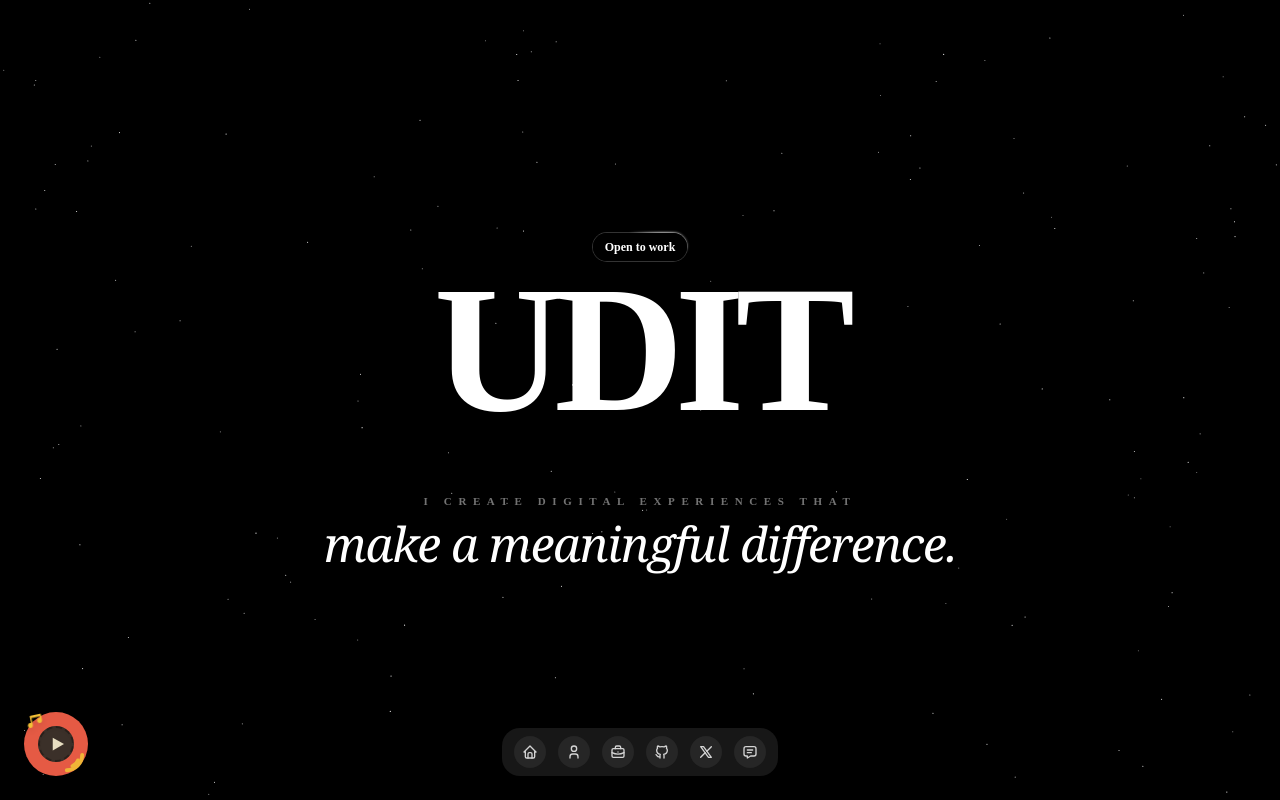
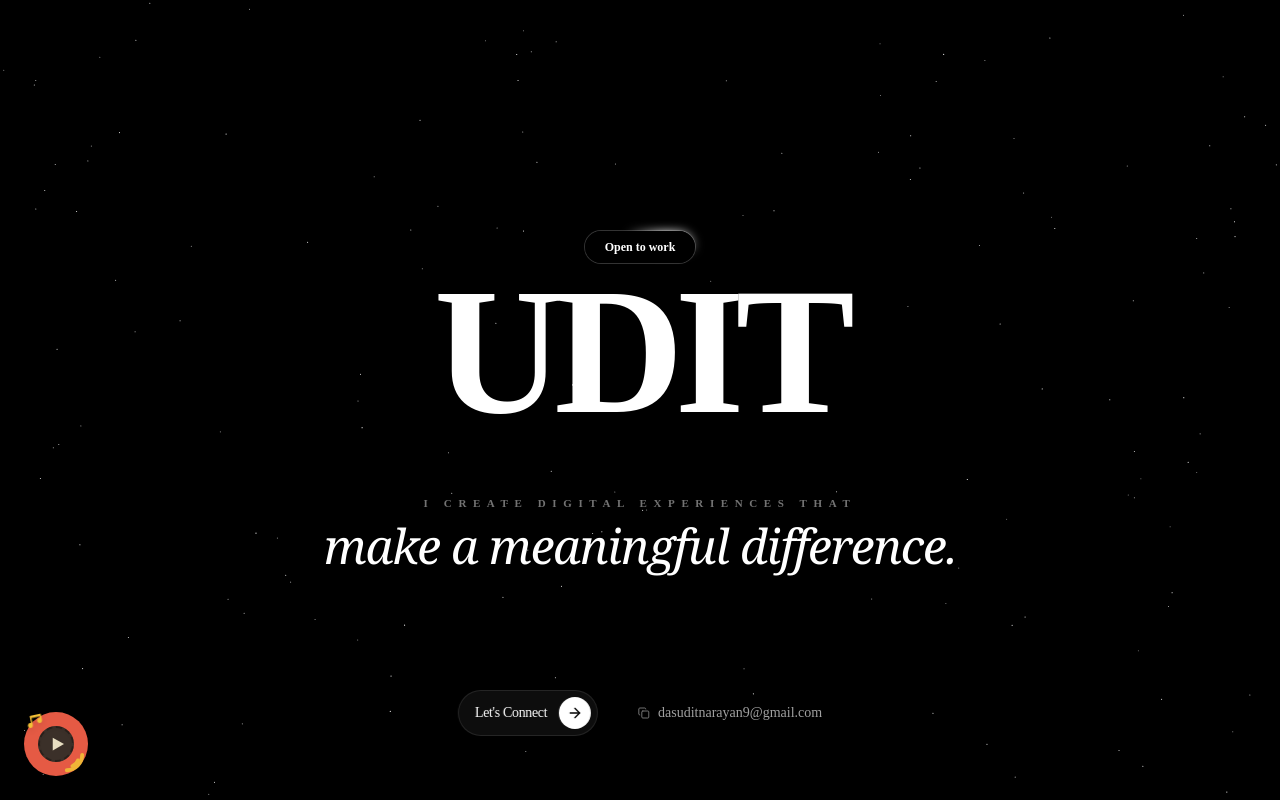
Before and after one commit to uditnarayanDas/Personal-portfolio, a Next.js app: page / in a window 1280 px wide. Built offline with nearby package versions, Linux system fonts and the light colour scheme.

Commit message:
UI changes

```diff
--- a/src/app/layout.tsx
+++ b/src/app/layout.tsx
@@ -2,7 +2,7 @@ import type { Metadata } from "next";
 import { Geist, Geist_Mono, Instrument_Serif } from "next/font/google";
 import "./globals.css";
 import { MusicPlayer } from "@/components/music-player";
-import { Navbar } from "@/components/navbar";
+import { ConnectSection } from "@/components/connect-section";
 
 const geistSans = Geist({
   variable: "--font-geist-sans",
@@ -38,7 +38,7 @@ export default function RootLayout({
       <body className="min-h-full flex flex-col font-sans">
         {children}
         <MusicPlayer />
-        <Navbar />
+        <ConnectSection />
       </body>
     </html>
   );
--- a/src/app/page.tsx
+++ b/src/app/page.tsx
@@ -11,28 +11,6 @@ export default function Home() {
   return (
     <main className="min-h-screen bg-black w-full overflow-hidden selection:bg-white selection:text-black font-sans relative">
 
-      {/* Top Left: Location Block
-          <div className="absolute top-6 left-6 md:top-10 md:left-10 z-30 flex flex-col items-center space-y-1 group transition-opacity hover:opacity-80 translate-y-1 md:translate-y-0 max-w-[70px] md:max-w-none">
-            <div className="flex h-6 w-6 md:h-9 md:w-9 items-center justify-center rounded-full border border-white/5 bg-white/5 text-green-500 shadow-lg backdrop-blur-sm">
-              <MapPin className="h-3 w-3 md:h-4.5 md:w-4.5" />
-            </div>
-            <div className="flex flex-col items-center text-center">
-              <span className="text-[7px] md:text-[10px] font-bold uppercase tracking-tight text-neutral-500">Based On</span>
-              <span className="text-[10px] md:text-sm font-bold tracking-tighter text-white uppercase leading-none">Odisha</span>
-            </div>
-          </div>
-
-          {/* Top Right: Role Block *
-          <div className="absolute top-6 right-6 md:top-10 md:right-10 z-30 flex flex-col items-center space-y-1 group transition-opacity hover:opacity-80 text-center translate-y-1 md:translate-y-0 max-w-[70px] md:max-w-none">
-            <div className="flex h-6 w-6 md:h-9 md:w-9 items-center justify-center rounded-full border border-white/5 bg-white/5 text-blue-500 shadow-lg backdrop-blur-sm">
-              <Layers className="h-3 w-3 md:h-4.5 md:w-4.5" />
-            </div>
-            <div className="flex flex-col items-center text-center">
-              <span className="text-[10px] md:text-sm font-bold tracking-tighter text-white uppercase leading-none">Fullstack</span>
-              <span className="text-[8px] md:text-xs font-bold uppercase tracking-tight text-neutral-500 leading-none">ML Engineer</span>
-            </div>
-          </div> */}
-
       <div className="relative z-20 flex h-screen w-full flex-col items-center justify-center px-6 text-center space-y-16 md:space-y-24">
 
         {/* Top Badge (Say Hi) */}
@@ -45,7 +23,7 @@ export default function Home() {
           <HoverBorderGradient
             containerClassName="rounded-full"
             as="button"
-            className="bg-black text-[10px] md:text-xs font-semibold text-white px-3 py-1.5 flex items-center space-x-2"
+            className="bg-black text-[10px] md:text-xs font-semibold text-white px-5 py-2 flex items-center space-x-2"
           >
             <span>Open to work</span>
 
--- /dev/null
+++ b/src/components/connect-section.tsx
@@ -0,0 +1,44 @@
+"use client"
+import React, { useState } from "react";
+import { ArrowRight, Copy, Check } from "lucide-react";
+import { motion } from "motion/react";
+
+export function ConnectSection() {
+  const [copied, setCopied] = useState(false);
+  const email = "dasuditnarayan9@gmail.com";
+
+  const handleCopy = () => {
+    navigator.clipboard.writeText(email);
+    setCopied(true);
+    setTimeout(() => setCopied(false), 2000);
+  };
+
+  return (
+    <div className="fixed bottom-28 md:bottom-16 left-1/2 -translate-x-1/2 z-40 flex flex-col md:flex-row items-center gap-4 md:gap-10">
+      {/* Let's Connect Button */}
+      <motion.button
+        whileHover={{ scale: 1.05 }}
+        whileTap={{ scale: 0.95 }}
+        className="flex items-center gap-3 bg-white/5 backdrop-blur-lg border border-white/10 pl-4 pr-1.5 py-1.5 rounded-full group hover:border-white/20 transition-all duration-300"
+      >
+        <span className="text-white text-xs md:text-sm font-medium tracking-tight">Let&apos;s Connect</span>
+        <div className="h-7 w-7 md:h-8 md:w-8 bg-white rounded-full flex items-center justify-center transition-transform group-hover:rotate-45 duration-300">
+          <ArrowRight className="text-black h-3.5 w-3.5 md:h-4 md:w-4" />
+        </div>
+      </motion.button>
+
+      {/* Email Link */}
+      <div
+        onClick={handleCopy}
+        className="flex items-center gap-2 cursor-pointer group"
+      >
+        <div className="text-neutral-500 group-hover:text-white transition-colors duration-300">
+          {copied ? <Check className="h-3 w-3 text-green-500" /> : <Copy className="h-3 w-3" />}
+        </div>
+        <span className="text-neutral-400 group-hover:text-white text-[11px] md:text-sm font-medium transition-colors duration-300">
+          {email}
+        </span>
+      </div>
+    </div>
+  );
+}
--- a/src/components/hover-border-gradient-demo.tsx
+++ b/src/components/hover-border-gradient-demo.tsx
@@ -11,7 +11,7 @@ export default function HoverBorderGradientDemo() {
         className="bg-black text-white flex items-center space-x-1.5 px-3 py-1.5 text-xs font-semibold"
       >
         <AceternityLogo />
-        <span>Aceternity UI</span>
+        <span>open to work</span>
       </HoverBorderGradient>
     </div>
   );
--- /dev/null
+++ b/src/components/nav-pill.tsx
@@ -0,0 +1,46 @@
+"use client"
+import React from "react";
+import {
+  IconHome,
+  IconUser,
+  IconBriefcase,
+  IconBrandGithub,
+  IconBrandX,
+  IconMessage
+} from "@tabler/icons-react";
+import Link from "next/link";
+import { motion } from "motion/react";
+
+export function NavPill() {
+  const navItems = [
+    { icon: <IconHome size={20} />, href: "/", label: "Home" },
+    { icon: <IconUser size={20} />, href: "#about", label: "About" },
+    { icon: <IconBriefcase size={20} />, href: "#work", label: "Work" },
+    { icon: <IconBrandGithub size={20} />, href: "https://github.com", label: "GitHub" },
+    { icon: <IconBrandX size={20} />, href: "https://x.com", label: "X" },
+    { icon: <IconMessage size={20} />, href: "#contact", label: "Contact" },
+  ];
+
+  return (
+    <div className="fixed bottom-10 left-1/2 -translate-x-1/2 z-50">
+      <motion.div
+        initial={{ y: 20, opacity: 0 }}
+        animate={{ y: 0, opacity: 1 }}
+        className="flex items-center gap-1 bg-[#121212]/80 backdrop-blur-xl border border-white/10 px-2 py-2 rounded-[32px] shadow-2xl"
+      >
+        {navItems.map((item, idx) => (
+          <Link
+            key={idx}
+            href={item.href}
+            className="relative group p-3 rounded-full hover:bg-white/5 transition-all duration-300"
+          >
+            <div className="text-neutral-400 group-hover:text-white transition-colors duration-300">
+              {item.icon}
+            </div>
+            {/* Tooltip (Optional, can be added if needed) */}
+          </Link>
+        ))}
+      </motion.div>
+    </div>
+  );
+}
--- a/src/components/navbar.tsx
+++ /dev/null
@@ -1,67 +0,0 @@
-"use client"
-import React from "react";
-import { FloatingDock } from "@/components/ui/floating-dock";
-import {
-  IconBrandGithub,
-  IconBrandX,
-  IconHome,
-  IconMessage,
-  IconUser,
-  IconBriefcase
-} from "@tabler/icons-react";
-
-export function Navbar() {
-  const links = [
-    {
-      title: "Home",
-      icon: (
-        <IconHome className="h-full w-full text-neutral-500 dark:text-neutral-300" />
-      ),
-      href: "/",
-    },
-    {
-      title: "About",
-      icon: (
-        <IconUser className="h-full w-full text-neutral-500 dark:text-neutral-300" />
-      ),
-      href: "#about",
-    },
-    {
-      title: "Work",
-      icon: (
-        <IconBriefcase className="h-full w-full text-neutral-500 dark:text-neutral-300" />
-      ),
-      href: "#work",
-    },
-    {
-      title: "GitHub",
-      icon: (
-        <IconBrandGithub className="h-full w-full text-neutral-500 dark:text-neutral-300" />
-      ),
-      href: "https://github.com/uditnarayanDas",
-    },
-    {
-      title: "Twitter",
-      icon: (
-        <IconBrandX className="h-full w-full text-neutral-500 dark:text-neutral-300" />
-      ),
-      href: "https://x.com",
-    },
-    {
-      title: "Contact",
-      icon: (
-        <IconMessage className="h-full w-full text-neutral-500 dark:text-neutral-300" />
-      ),
-      href: "#contact",
-    },
-  ];
-
-  return (
-    <div className="fixed bottom-6 right-6 md:left-1/2 md:-translate-x-1/2 z-50 flex items-center justify-center">
-      <FloatingDock
-        mobileClassName="right-0"
-        items={links}
-      />
-    </div>
-  );
-}
--- a/src/components/ui/hover-border-gradient.tsx
+++ b/src/components/ui/hover-border-gradient.tsx
@@ -62,7 +62,7 @@ export function HoverBorderGradient({
       }}
       onMouseLeave={() => setHovered(false)}
       className={cn(
-        "relative flex rounded-full content-center bg-black/10 hover:bg-black/10 transition duration-500 dark:bg-white/20 items-center flex-col flex-nowrap gap-10 h-min justify-center overflow-visible p-px decoration-clone w-fit",
+        "relative flex rounded-full content-center bg-black/50 hover:bg-black/10 transition duration-500 dark:bg-white/20 items-center flex-col flex-nowrap gap-10 h-min justify-center overflow-visible p-px decoration-clone w-fit",
         containerClassName
       )}
       {...props}
@@ -80,7 +80,7 @@ export function HoverBorderGradient({
           "flex-none inset-0 overflow-hidden absolute z-0 rounded-[inherit]"
         )}
         style={{
-          filter: "blur(1px)",
+          filter: "blur(4px)",
           position: "absolute",
           width: "100%",
           height: "100%",
@@ -93,7 +93,7 @@ export function HoverBorderGradient({
         }}
         transition={{ ease: "linear", duration: duration ?? 1 }}
       />
-      <div className="bg-black absolute z-1 flex-none inset-[1px] rounded-[100px]" />
+      <div className="bg-zinc-950 absolute z-1 flex-none inset-[1px] rounded-[100px]" />
     </Tag>
   );
 }
```
